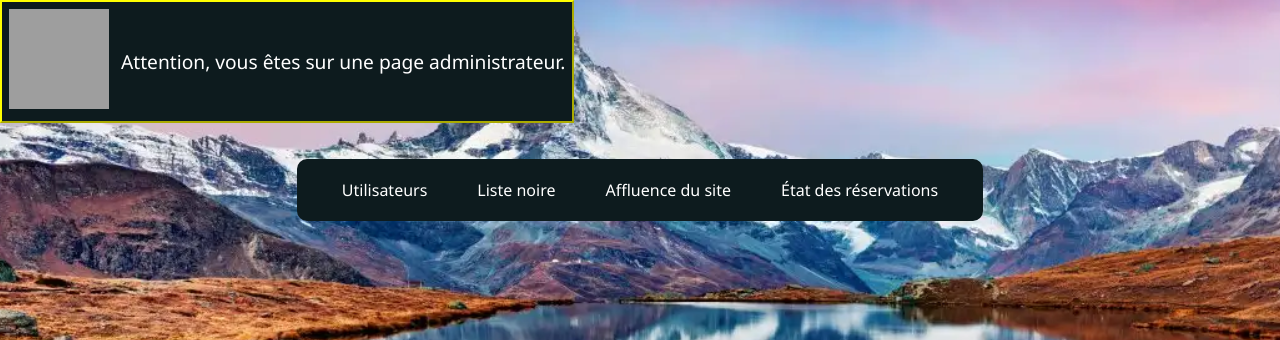
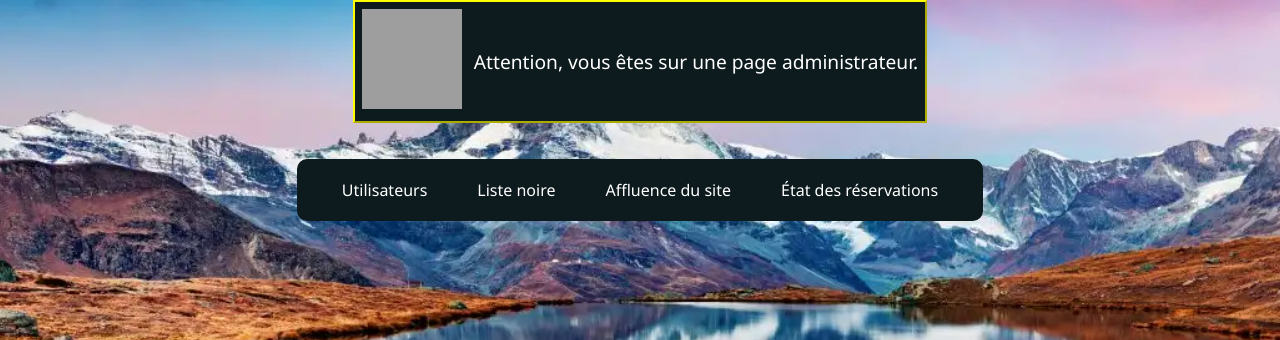
Before and after one commit to valerierx/Click-journeY, a PHP site: page /admin.html in a window 1280 px wide. Shown: the part 100-440 px from the top of the page. Run offline with PHP 8.4, Linux system fonts and the light colour scheme; grey boxes are pictures that could not be loaded.

Commit message:
refactor: fix avertissement admin

```diff
--- a/style.css
+++ b/style.css
@@ -179,10 +179,11 @@ ul .limenu a:hover {
 
 /*Body admin début*/
 
-.haut-de-page {
+#haut-de-page {
     display: flex;
     justify-content: center;
 }
+
 .admin_warn {
     border-color: yellow;
     background-color: #0d1b1e;
```
